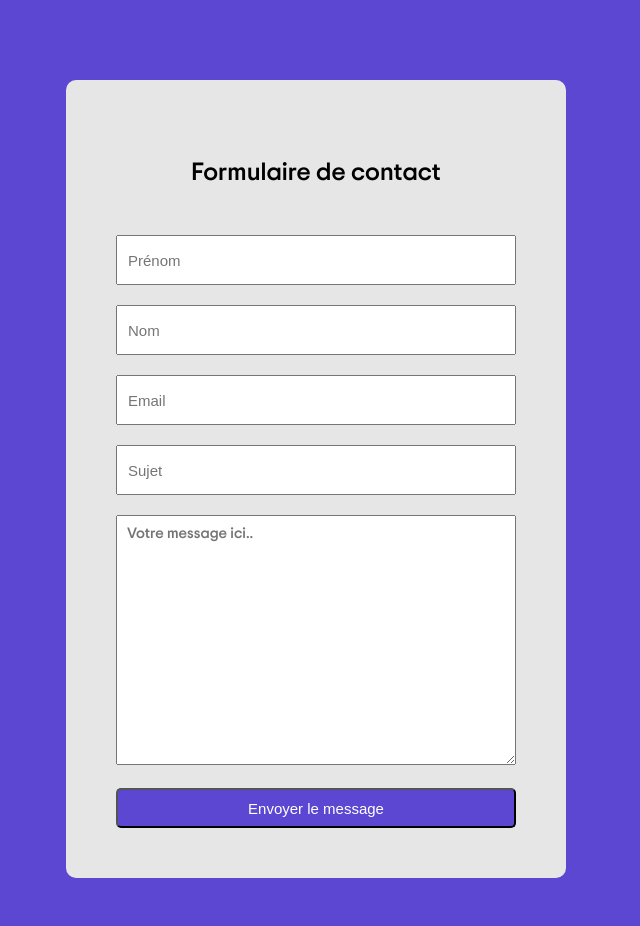
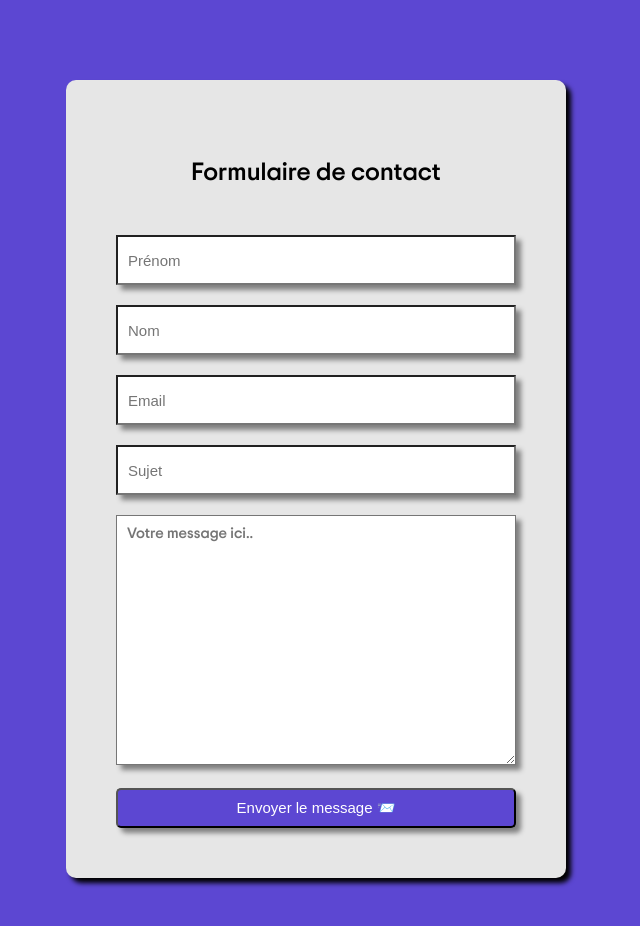
Before and after one commit to guillaumegemelas/Formulaire, a plain HTML site: page index.html in a window 1280 px wide. Shown: the whole page, without its empty margins (324-964 px from the left). Drawn offline with nearby package versions, Linux system fonts and the light colour scheme.

Commit message:
essai box shadow

```diff
--- a/assets/css/style.css
+++ b/assets/css/style.css
@@ -21,6 +21,7 @@ h1 {
   margin-top: 80px;
   margin-bottom: 200px;
   border-radius: 10px;
+  box-shadow: 5px 5px 5px;
 }
 
 form {
@@ -36,6 +37,7 @@ label input {
   height: 50px;
   font-size: 15px;
   padding-left: 10px;
+  box-shadow: 5px 5px 5px grey;
 }
 
 /* label input[name="message"] {
@@ -50,9 +52,9 @@ label input {
   font-size: 15px;
   padding-left: 10px;
   padding-top: 10px;
-  font-weight: normal;
   width: 400px;
   height: 250px;
+  box-shadow: 5px 5px 5px grey;
 }
 
 button {
@@ -63,4 +65,5 @@ button {
   color: white;
   font-size: 15px;
   margin-bottom: 50px;
+  box-shadow: 5px 5px 5px grey;
 }
--- a/index.html
+++ b/index.html
@@ -44,7 +44,7 @@
             ></textarea>
           </label>
 
-          <button type="submit">Envoyer le message</button>
+          <button type="submit">Envoyer le message 📨</button>
         </form>
       </div>
     </div>
```
